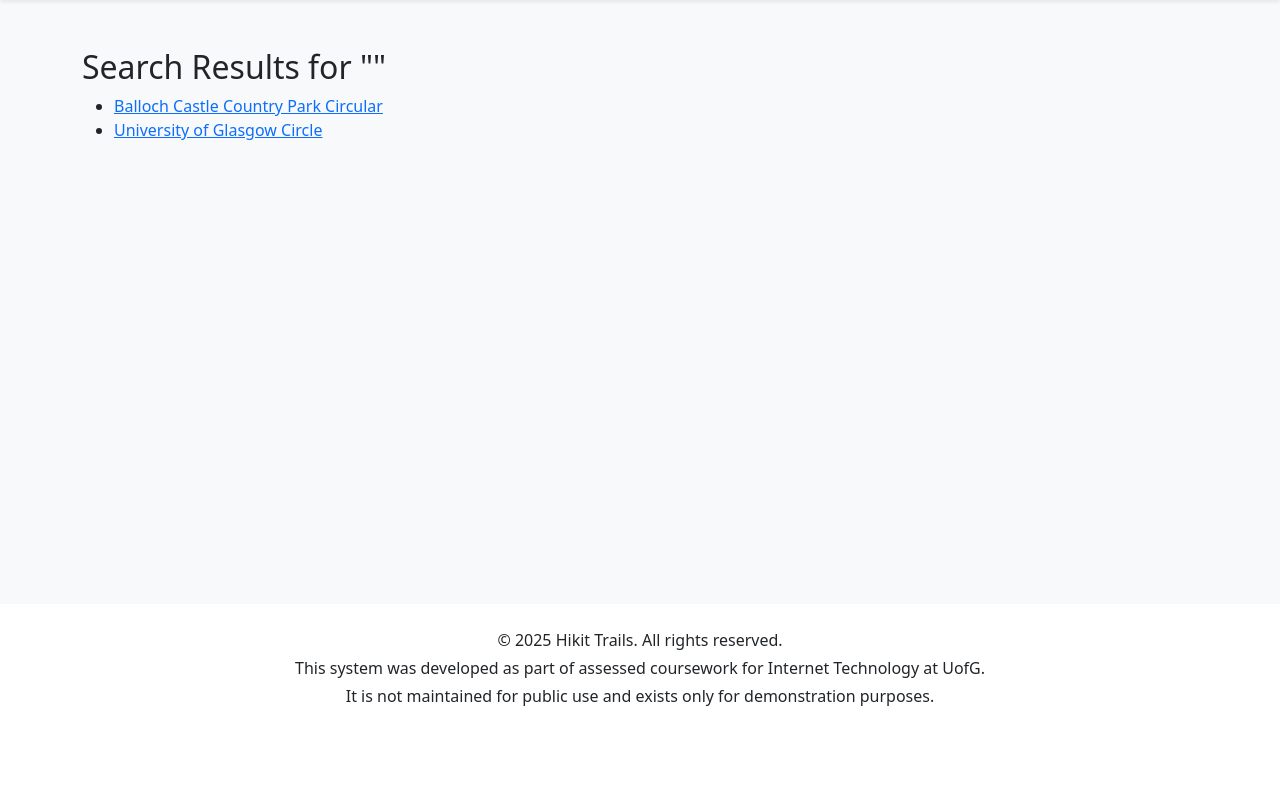
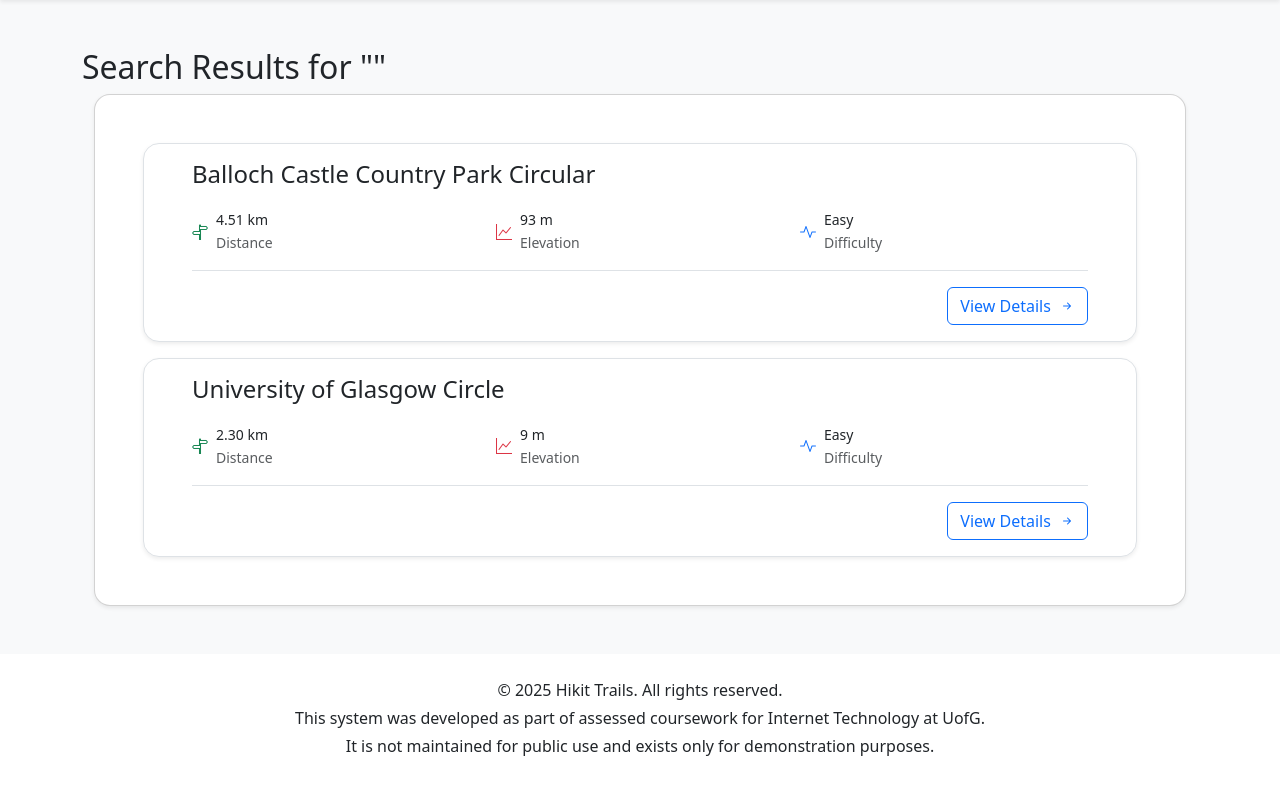
Before and after one commit to Elwood9245/hikit, a Django app: template hikit/templates/search_results.html in a window 1280 px wide. Shown: the part 64-850 px from the top of the page. Before the commit the page ends 770 px from the top, so only its background shows below. Run offline with Django 4.2, Linux system fonts and the light colour scheme; the template is opened without the code that fills it: values that come from a table or form of the project are taken from there, others are empty; data comes from the database, SQL or seed files in the repository; some libraries are stand-ins or nearby versions.

Commit message:
feat(search.html): refined the ui of the search page

```diff
--- a/hikit/templates/search_results.html
+++ b/hikit/templates/search_results.html
@@ -4,17 +4,70 @@
 
     <h2>Search Results for "{{ query }}"</h2>
 
-    <ul>
-    {% for route in results %}
+    <div class="container">
+    <div class="card shadow-sm p-5">
+        <div class="row g-3">
+            {% for route in results %}
+            <div class="col-12">
+                <div class="card border shadow-sm px-4">
+                    <div class="card-body px-4">
+                        <div class="d-flex justify-content-between align-items-start mb-3">
+                            <h2 class="h4 card-title mb-1">
+                                <a href="{% url 'route_detail' route.id %}"
+                                   class="text-decoration-none text-dark">
+                                    {{ route.name }}
+                                </a>
+                            </h2>
+                        </div>
 
-        <li>
-            <a href="{% url 'route_detail' route.id %}">{{ route.name }}</a>
-        </li>
+                        <div class="row g-3 mb-3">
+                            <!-- Distance -->
+                            <div class="col-6 col-md-4">
+                                <div class="d-flex align-items-center">
+                                    <i class="bi bi-signpost-split text-success me-2"></i>
+                                    <div>
+                                        <div class="small">{{ route.distance }} km</div>
+                                        <small class="text-muted">Distance</small>
+                                    </div>
+                                </div>
+                            </div>
 
-    {% empty %}
-        <li>No results found.</li>
-    {% endfor %}
-    </ul>
+                            <!-- Elevation -->
+                            <div class="col-6 col-md-4">
+                                <div class="d-flex align-items-center">
+                                    <i class="bi bi-graph-up text-danger me-2"></i>
+                                    <div>
+                                        <div class="small">{{ route.elevation_gain }} m</div>
+                                        <small class="text-muted">Elevation</small>
+                                    </div>
+                                </div>
+                            </div>
+
+                            <!-- Difficulty -->
+                            <div class="col-6 col-md-4">
+                                <div class="d-flex align-items-center">
+                                    <i class="bi bi-activity text-primary me-2"></i>
+                                    <div>
+                                        <div class="small">{{ route.difficulty }}</div>
+                                        <small class="text-muted">Difficulty</small>
+                                    </div>
+                                </div>
+                            </div>
+                        </div>
+
+                        <div class="d-flex justify-content-end border-top pt-3">
+                            <a href="{% url 'route_detail' route.id %}"
+                               class="btn btn-outline-primary">
+                                View Details <i class="bi bi-arrow-right-short ms-1"></i>
+                            </a>
+                        </div>
+                    </div>
+                </div>
+            </div>
+            {% endfor %}
+        </div>
+    </div>
+</div>
 
 
 
```
Also changed, not shown: media/route_images/conic_hill.jpg (added).
